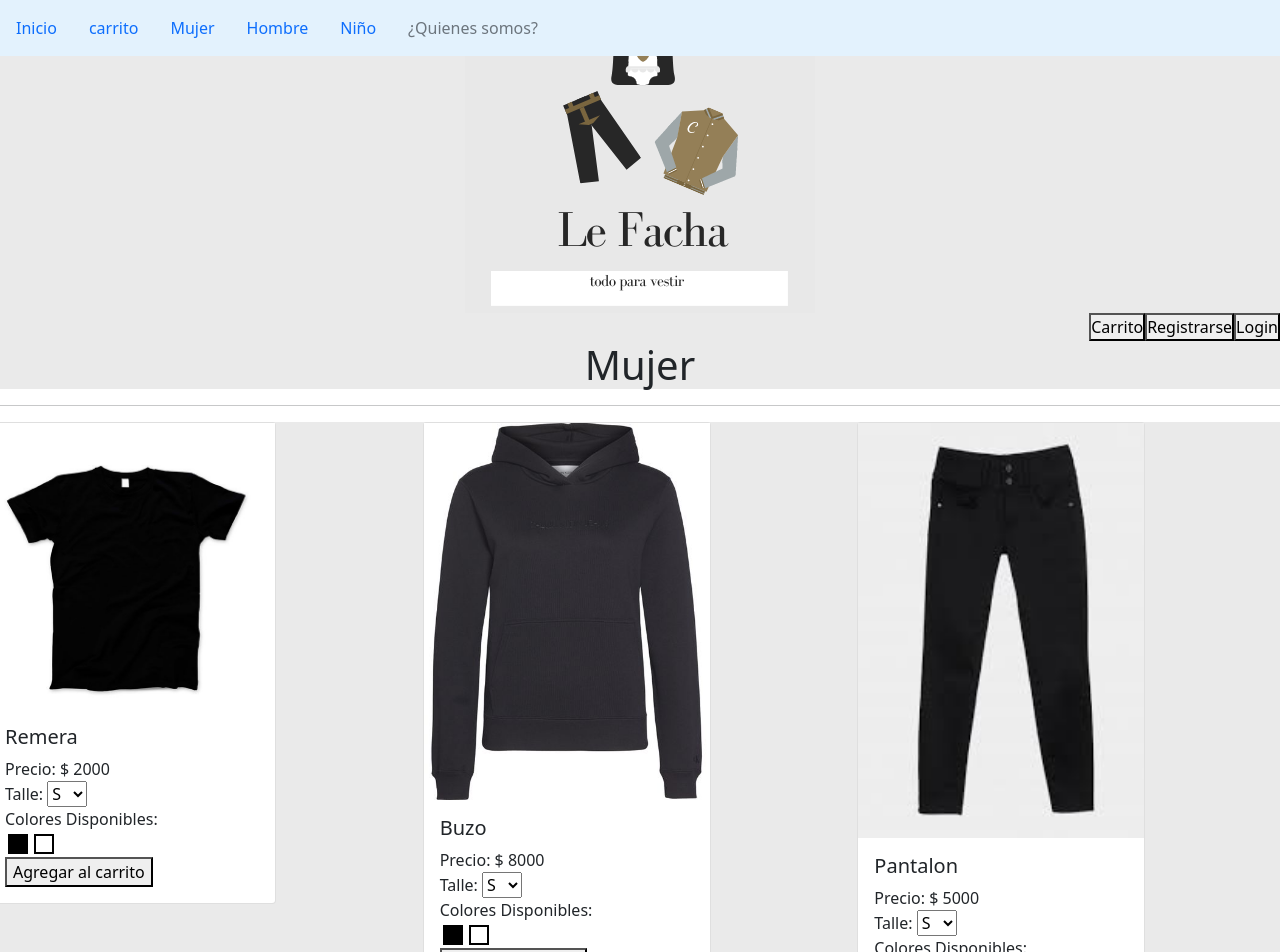
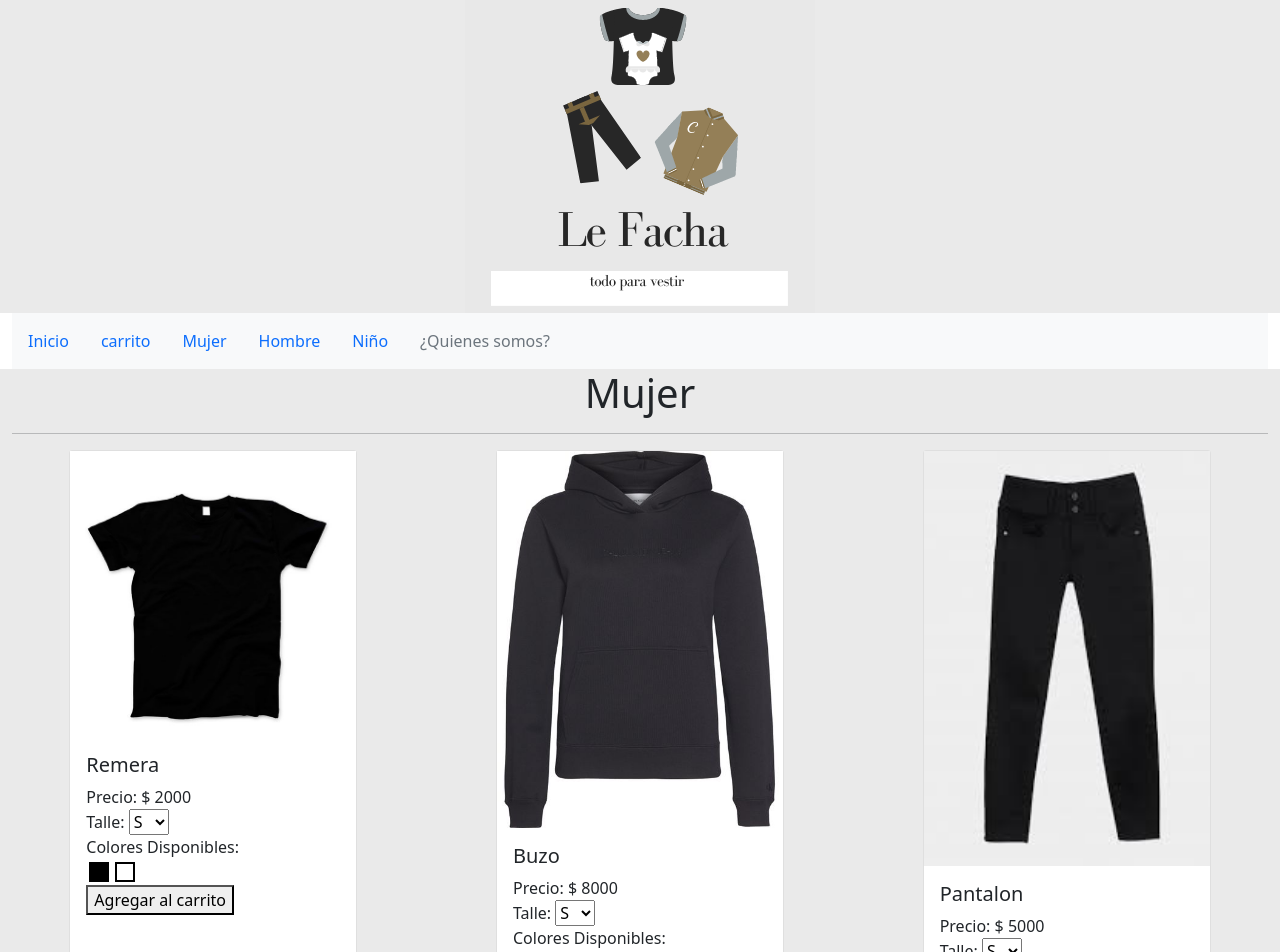
Before and after one commit to Nauhe/VentaRopa, an Angular app in the folder ventaRopa/: page / in a window 1280 px wide. Shown: the top 952 px of the page. Built offline with nearby package versions, Linux system fonts and the light colour scheme.

Commit message:
arreglos de estilos en pag. principal

```diff
--- a/ventaRopa/src/app/app.component.html
+++ b/ventaRopa/src/app/app.component.html
@@ -1,5 +1,19 @@
+<div class="container-fluid">
+  <div class="row">
+    <div class="col-12 colorDeFondoyTexto">
+      <img src="assets/logoFondo.png" alt="140 x 140">
+    </div>
+    <div class="col-12">
+      <app-menu></app-menu>
+    </div>
+    <div class="col-12">
+      <router-outlet></router-outlet>
+    </div>
+  </div>
+</div>
 
-<div class="colorDeFondoyTexto">
+
+<!-- <div class="colorDeFondoyTexto">
   <img src="assets/logoFondo.png" alt="140 x 140">
 </div>
 <div class="derecha">
@@ -10,4 +24,5 @@
 <div>
   <app-menu></app-menu>
 </div>
-<router-outlet></router-outlet>
+
+  <router-outlet></router-outlet> -->
--- a/ventaRopa/src/app/app.component.scss
+++ b/ventaRopa/src/app/app.component.scss
@@ -1,7 +1,3 @@
-*{
-    padding: 0px;
-}
-
 .colorDeFondoyTexto{
     background-color: rgb(234, 234, 234);
     text-align: center;
--- a/ventaRopa/src/app/app.component.ts
+++ b/ventaRopa/src/app/app.component.ts
@@ -6,9 +6,5 @@ import { Component } from '@angular/core';
   styleUrls: ['./app.component.scss']
 })
 export class AppComponent {
-  title = 'ventaRopa';
-  tituloMujer= "Mujer";
-
-
 
 }
--- a/ventaRopa/src/app/contenido/contenido.component.html
+++ b/ventaRopa/src/app/contenido/contenido.component.html
@@ -1,7 +1,7 @@
-<div class="row">
-    <div class="col-12"><app-ropa [titulo]="tituloMujer" [productos]= "productoMujer">ROPA MUJER </app-ropa></div>
-    <div class="col-12"><app-ropa [titulo]="'Hombre'" [productos]="productoHombre">ROPA HOMBRE </app-ropa></div>
-    <div class="col-12"><app-ropa [titulo]="'Niño'" [productos]="productoNinio">ROPA NIÑO </app-ropa></div>
+<div class="row colorDeFondo">
+    <div><app-ropa [titulo]="tituloMujer" [productos]= "productoMujer">ROPA MUJER </app-ropa></div>
+    <div><app-ropa [titulo]="'Hombre'" [productos]="productoHombre">ROPA HOMBRE </app-ropa></div>
+    <div><app-ropa [titulo]="'Niño'" [productos]="productoNinio">ROPA NIÑO </app-ropa></div>
 </div>
 
 <div>QUIENES SOMOS</div>
--- a/ventaRopa/src/app/detalle/detalle.component.html
+++ b/ventaRopa/src/app/detalle/detalle.component.html
@@ -1,4 +1,4 @@
-<div class="container-fluid">
+
   <div class="row">
     <div class="col-12" class= "div">
       <h1>{{producto.descripcion}}</h1>
@@ -36,4 +36,3 @@
       </div>
     </div>
   </div>
-</div>
--- a/ventaRopa/src/app/menu/menu.component.html
+++ b/ventaRopa/src/app/menu/menu.component.html
@@ -1,5 +1,5 @@
 <div>
-<nav class="navbar navbar-light fixed-top" style="background-color: #e3f2fd;">
+<nav class="navbar navbar sticky-top navbar-light bg-light">
     <ul class="nav justify-content-center">
       <li class="nav-item">
         <a class="nav-link active " style="cursor: pointer;" (click)="navegar('')">Inicio</a>
--- a/ventaRopa/src/app/ropa/ropa.component.html
+++ b/ventaRopa/src/app/ropa/ropa.component.html
@@ -1,9 +1,10 @@
-<div class="col-12 colorDeFondo" style="text-align: center;">
+<div class="conteiner-fluid">
+    <div class="col-12 colorDeFondo textoCentrado">
         <h1>{{titulo}}</h1>
     </div>
     <hr>
     <div class="row colorDeFondo">
-    <div class="col-4 colorDeFondo" *ngFor="let p of productos">
+        <div class="col-4 colorDeFondo centrar-item" *ngFor="let p of productos">
             <div class="card" style="width: 18rem;">
                 <img (click)="irDetalle(p)" class="img-rounded puntero" src="{{p.foto}}" alt="140x140">
 
@@ -31,3 +32,4 @@
             </div>
         </div>
     </div>
+</div>
--- a/ventaRopa/src/app/ropa/ropa.component.scss
+++ b/ventaRopa/src/app/ropa/ropa.component.scss
@@ -22,11 +22,11 @@
     display: flex;
     flex-direction: row;
 }
-.colorDeFondo{
-    padding: 0px;
-    background-color: rgb(234, 234, 234)
-}
-
 .cardPad{
     padding: 10px;
 }
+.centrar-item{
+    display: flex;
+    flex-direction: row;
+    justify-content: center;
+}
--- a/ventaRopa/src/styles.scss
+++ b/ventaRopa/src/styles.scss
@@ -3,3 +3,15 @@
 .puntero{
     cursor: pointer;
 }
+
+.navbar{
+    position: sticky;
+}
+
+.colorDeFondo{
+    background-color: rgb(234, 234, 234)
+}
+
+.textoCentrado{
+    text-align: center;
+}
```
Lines whose indentation alone changed are shown as unchanged.
